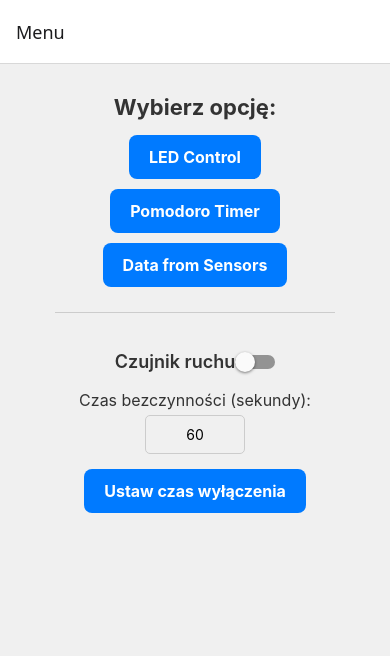
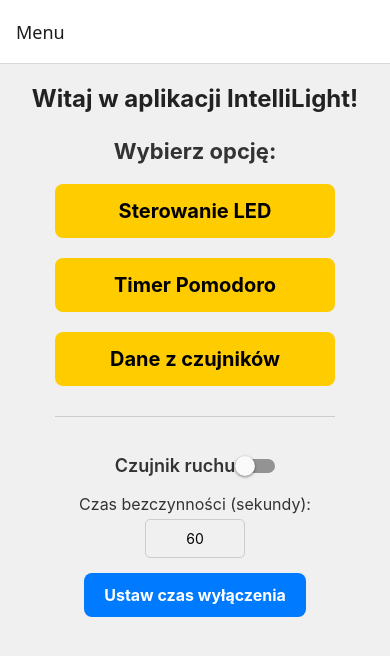
Before and after one commit to mirkosms/IntelliLight-App, a React Native app: screen / in a window 390 px wide. Shown: the top 656 px of the page. Built offline with nearby package versions, Linux system fonts and the light colour scheme; no server answers.

Commit message:
feat: update MenuScreen with greeting and Polish labels
- Added welcome message at the top of MenuScreen.
- Renamed main navigation buttons to Polish.
- Increased font size and adjusted styling for improved readability.

```diff
--- a/components/AppButton.js
+++ b/components/AppButton.js
@@ -1,11 +1,11 @@
 import React from 'react';
 import { TouchableOpacity, Text, StyleSheet } from 'react-native';
 
-export default function AppButton({ title, onPress, variant = 'primary', style = {} }) {
+export default function AppButton({ title, onPress, variant = 'primary', style = {}, textStyle = {} }) {
   const backgroundColor = variant === 'primary' ? '#007AFF' : variant === 'secondary' ? '#FFA500' : '#007AFF';
   return (
     <TouchableOpacity style={[styles.button, { backgroundColor }, style]} onPress={onPress}>
-      <Text style={styles.buttonText}>{title}</Text>
+      <Text style={[styles.buttonText, textStyle]}>{title}</Text>
     </TouchableOpacity>
   );
 }
--- a/components/AutoBrightnessControl.js
+++ b/components/AutoBrightnessControl.js
@@ -53,7 +53,7 @@ export default function AutoBrightnessControl({ esp32IP }) {
 
   return (
     <View style={styles.container}>
-      <Text style={styles.label}>Automatyczna Jasność</Text>
+      <Text style={styles.label}>Automatyczna jasność</Text>
       <Switch value={autoBrightnessEnabled} onValueChange={toggleAutoBrightness} />
       <Text style={styles.lightLevel}>
         Natężenie światła: {lightLevel !== null ? `${lightLevel.toFixed(2)} lx` : "Brak danych"}
--- a/screens/MenuScreen.js
+++ b/screens/MenuScreen.js
@@ -55,11 +55,27 @@ export default function MenuScreen({ navigation, esp32IP }) {
 
   return (
     <View style={GlobalStyles.screenContainer}>
+      <Text style={styles.welcomeText}>Witaj w aplikacji IntelliLight!</Text>
       <Text style={GlobalStyles.heading1}>Wybierz opcję:</Text>
 
-      <AppButton title="LED Control" onPress={() => navigation.navigate('LED Control')} />
-      <AppButton title="Pomodoro Timer" onPress={() => navigation.navigate('Pomodoro Timer')} />
-      <AppButton title="Data from Sensors" onPress={() => navigation.navigate('Data from Sensors')} />
+      <AppButton
+        title="Sterowanie LED"
+        onPress={() => navigation.navigate('LED Control')}
+        style={[styles.mainButton, { backgroundColor: '#FFCC00' }]}
+        textStyle={{ color: '#000', fontSize: 20 }}
+      />
+      <AppButton
+        title="Timer Pomodoro"
+        onPress={() => navigation.navigate('Pomodoro Timer')}
+        style={[styles.mainButton, { backgroundColor: '#FFCC00' }]}
+        textStyle={{ color: '#000', fontSize: 20 }}
+      />
+      <AppButton
+        title="Dane z czujników"
+        onPress={() => navigation.navigate('Data from Sensors')}
+        style={[styles.mainButton, { backgroundColor: '#FFCC00' }]}
+        textStyle={{ color: '#000', fontSize: 20 }}
+      />
 
       <View style={styles.separator} />
 
@@ -81,6 +97,17 @@ export default function MenuScreen({ navigation, esp32IP }) {
 }
 
 const styles = StyleSheet.create({
+  welcomeText: {
+    fontSize: 24,
+    fontWeight: 'bold',
+    color: '#222',
+    marginBottom: 15,
+  },
+  mainButton: {
+    width: '80%',
+    marginVertical: 10,
+    paddingVertical: 15,
+  },
   separator: {
     marginVertical: 20,
     height: 1,
```
